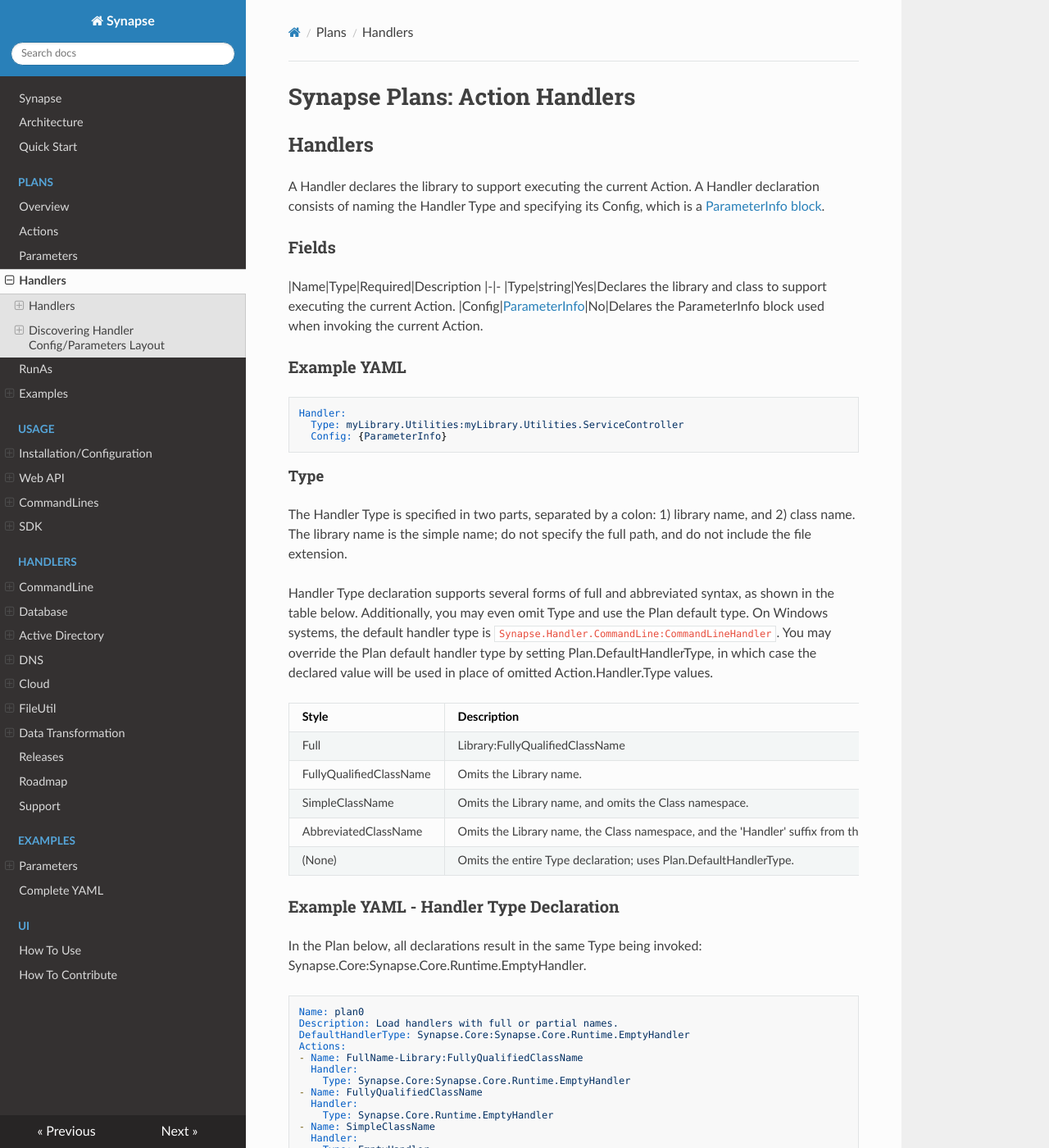
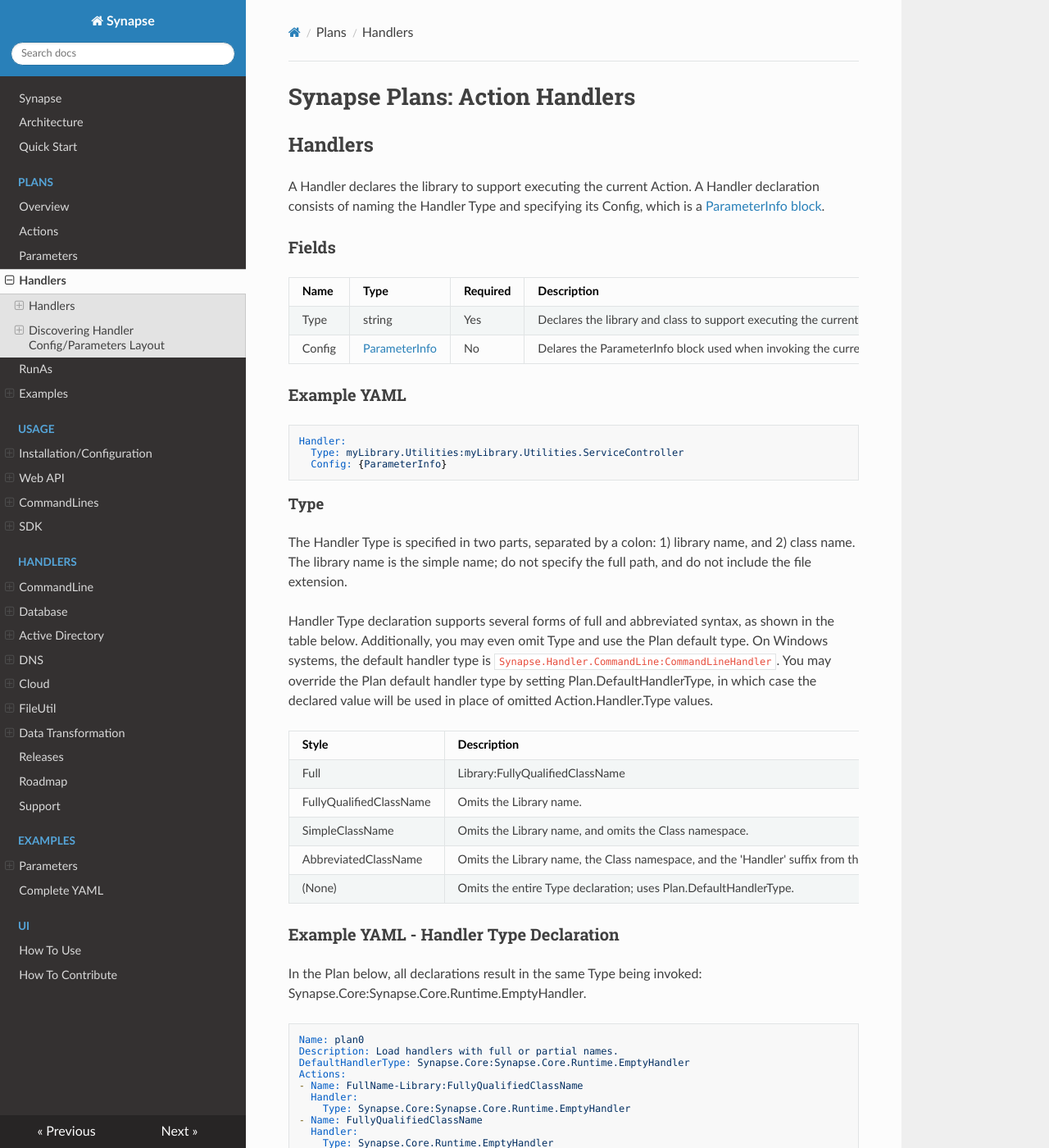
Before and after one commit to SynapseProject/synapse.docs, an MkDocs documentation site: the page built from docs/plans/handlers.md, in a window 1280 px wide and 1400 px high. Shown: the whole window at 82% size. Built offline with MkDocs 1.6.1, drawn with Linux system fonts in a browser that asks for light colours; nearby versions of some CDN libraries; old or Windows-style settings are respelled for this version of MkDocs; some of the changed text lies outside the part shown.

Commit message:
small typos

````diff
--- a/docs/plans/handlers.md
+++ b/docs/plans/handlers.md
@@ -7,7 +7,7 @@ A Handler declares the library to support executing the current Action.  A Handl
 ### Fields
 
 |Name|Type|Required|Description
-|-|-
+|-|-|-|-
 |Type|string|Yes|Declares the library and class to support executing the current Action.
 |Config|[ParameterInfo](/plans/parms/ "Parameters")|No|Delares the ParameterInfo block used when invoking the current Action.
 
@@ -58,7 +58,7 @@ Actions:
 ```
 
 ## Discovering Handler Config/Parameters Layout
-Using [Synapse.Core CLI]](/cli/core/ "Synapse CLI") to discover Handler Config/Parameters is accomplished via the `sample` parameter, as follows:
+Using [Synapse.Core CLI](/cli/core/ "Synapse CLI") to discover Handler Config/Parameters is accomplished via the `sample` parameter, as follows:
 
 ```dos
  synapse.cli.exe sample:{handlerLib:handlerName,...} [out:{filePath}]
````
Also changed, not shown: docs/plans/actions/index.md (+1 -1 lines).
